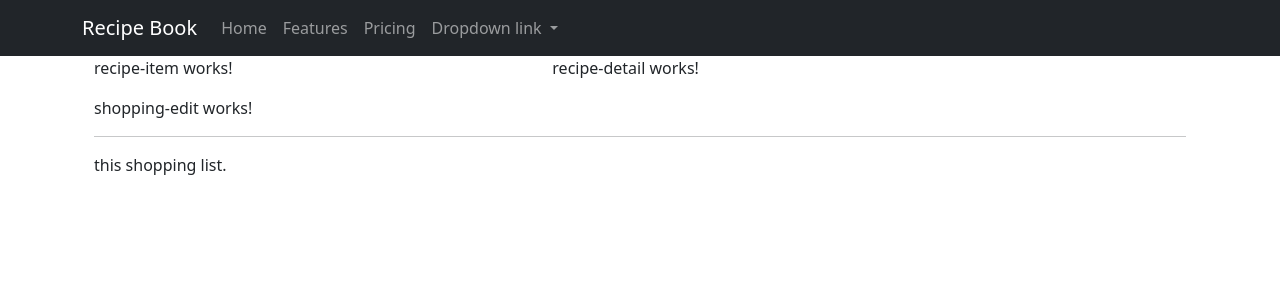
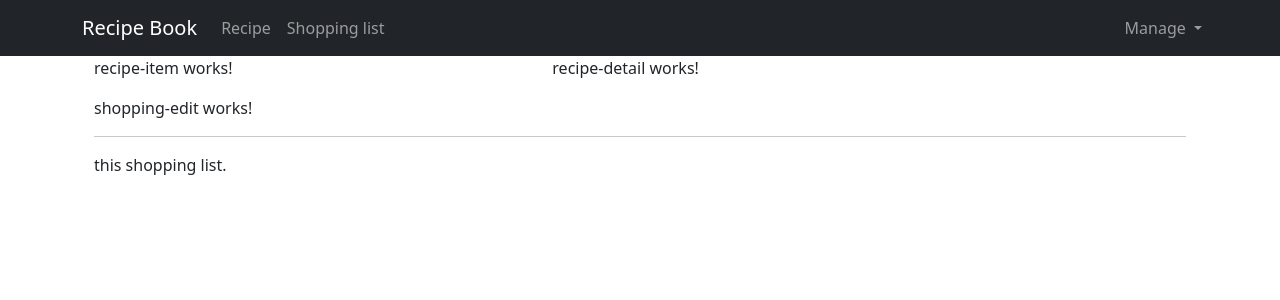
Before and after one commit to HassanAijaz/recipe-app, an Angular app: page / in a window 1280 px wide. Shown: the top 300 px of the page. Built offline with nearby package versions, Linux system fonts and the light colour scheme.

Commit message:
update header component

```diff
--- a/src/app/header/header-component.html
+++ b/src/app/header/header-component.html
@@ -1,5 +1,5 @@
 <nav class="navbar navbar-expand-lg navbar-dark bg-dark">
-    <div class="container">
+    <div class="container position-relative">
         <a class="navbar-brand" href="#">Recipe Book</a>
         <button class="navbar-toggler" type="button" data-bs-toggle="collapse" data-bs-target="#navbarNavDropdown"
             aria-controls="navbarNavDropdown" aria-expanded="false" aria-label="Toggle navigation">
@@ -8,22 +8,18 @@
         <div class="collapse navbar-collapse" id="navbarNavDropdown">
             <ul class="navbar-nav">
                 <li class="nav-item active">
-                    <a class="nav-link" href="#">Home</a>
+                    <a class="nav-link" href="#">Recipe</a>
                 </li>
                 <li class="nav-item">
-                    <a class="nav-link" href="#">Features</a>
+                    <a class="nav-link" href="#">Shopping list</a>
                 </li>
-                <li class="nav-item">
-                    <a class="nav-link" href="#">Pricing</a>
-                </li>
-                <li class="nav-item dropdown">
+                <li class="nav-item dropdown position-absolute end-0">
                     <a class="nav-link dropdown-toggle" data-bs-toggle="collapse" data-bs-target="#navbar" href="#">
-                        Dropdown link
+                        Manage
                     </a>
                     <ul id="navbar" class="dropdown-menu">
-                        <li><a class="dropdown-item" href="#">Action</a></li>
-                        <li><a class="dropdown-item" href="#">Another action</a></li>
-                        <li><a class="dropdown-item" href="#">Something else here</a></li>
+                        <li><a class="dropdown-item" href="#">Save Data</a></li>
+                        <li><a class="dropdown-item" href="#">Fetch Data</a></li>
                     </ul>
                 </li>
             </ul>
```
